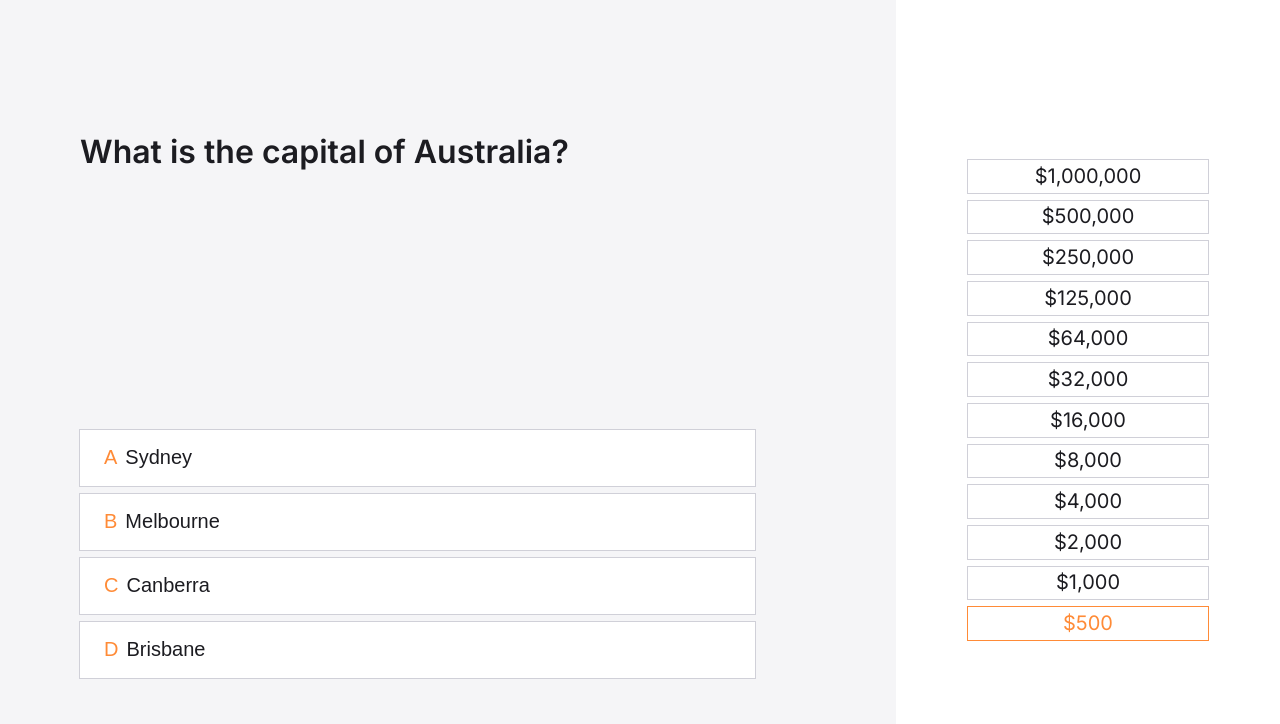
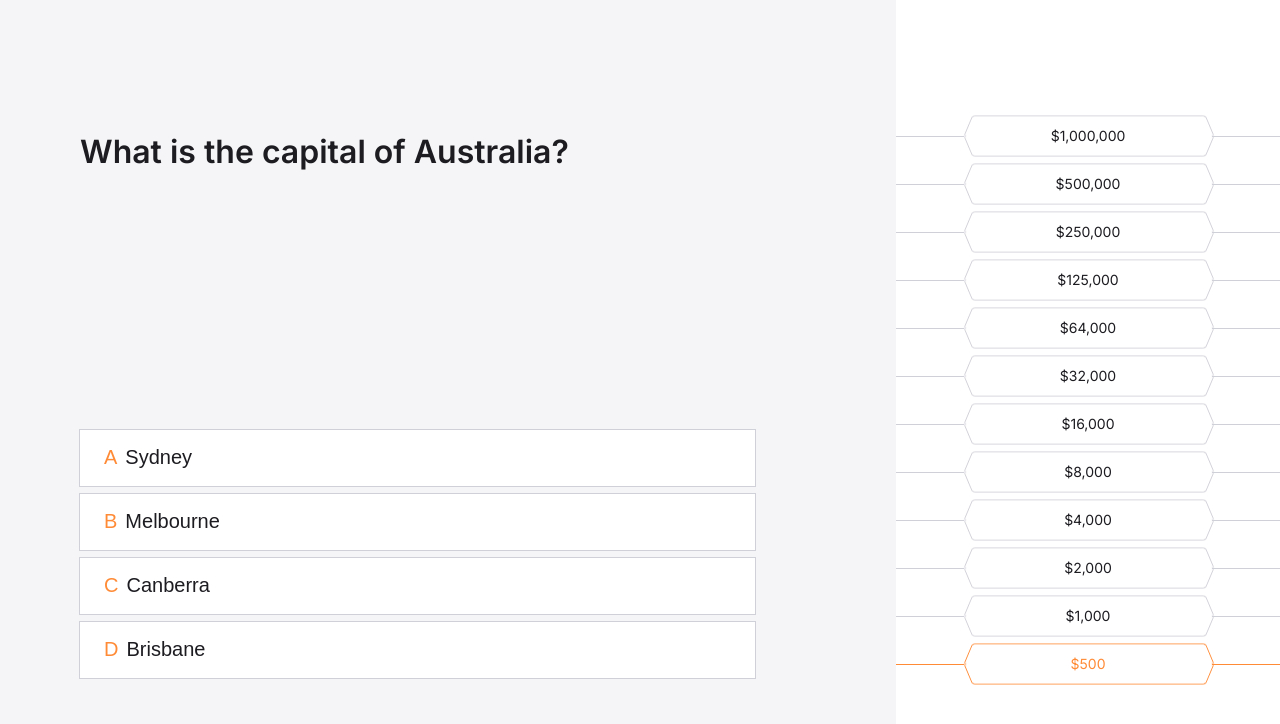
Before and after one commit to IrynaK-a/millionaire, a Next.js app: page /game in a window 1280 px wide. Shown: the top 724 px of the page. Built offline with nearby package versions, Linux system fonts and the light colour scheme.

Commit message:
create MenuShapeContainer component

```diff
--- /dev/null
+++ b/src/components/MenuShapeContainer/MenuShapeContainer.module.scss
@@ -0,0 +1,94 @@
+@import '@/styles/variables';
+@import '@/styles/mixins';
+
+
+.container {
+  display: grid;
+  grid-template-columns: minmax(1px, 1fr) auto minmax(1px, 1fr);
+  justify-content: center;
+  width: 100%;
+  align-items: center;
+  gap: 4px;
+}
+
+.line{
+  display: block;
+  width: 100%;
+  height: 1px;
+  background-color: $Black-40;
+}
+
+.activeLine {
+  background-color: $Orange-100;
+}
+
+.passiveLine {
+  background-color: $Black-40;
+}
+
+
+.shape {
+  position: relative;
+  display: flex;
+  justify-content: center;
+  align-items: center;
+  background: transparent;
+  width: 240px;
+  height: 32px;
+
+  @include small-laptop {
+    width: 240px;
+    height: 40px;
+  }
+}
+
+.active {
+  color: $Orange-100;
+}
+
+.passive {
+  color: $Black-40;
+}
+
+.shape:before,
+.shape:after {
+  position: absolute;
+  content: '';
+  width: 100%;
+  height: 50%;
+  left: 0px;
+  z-index: -1;
+}
+
+.shape:before{
+  top: -1px;
+  transform: perspective(15px) rotateX(3deg);
+}
+.shape:after{
+  top: 50%;
+  transform: perspective(15px) rotateX(-3deg);
+}
+
+.shape.border:before,
+.shape.border:after {
+  border: 1px solid $Black-40;
+  border-radius: 3px;
+}
+
+.shape.active.border:before,
+.shape.active.border:after {
+  border-color: $Orange-100;
+}
+
+.shape.passive.border:before,
+.shape.passive.border:after {
+  border-color: $Black-40;
+}
+
+.shape.border:before {
+  border-bottom: none;
+}
+
+.shape.border:after {
+  border-top: none;
+}
--- /dev/null
+++ b/src/components/MenuShapeContainer/MenuShapeContainer.tsx
@@ -0,0 +1,44 @@
+'use client';
+
+import clsx from 'clsx';
+
+import styles from './MenuShapeContainer.module.scss';
+
+type Props = {
+  prize: number;
+  isActive: boolean;
+  isPassive: boolean;
+};
+
+export const MenuShapeContainer: React.FC<Props> = ({
+  prize,
+  isActive,
+  isPassive,
+}) => {
+  return (
+    <div className={styles.container}>
+      <span
+        className={clsx(styles.line, {
+          [styles.activeLine]: isActive,
+          [styles.passiveLine]: isPassive,
+        })}
+      ></span>
+
+      <div
+        className={clsx(styles.shape, styles.border, {
+          [styles.active]: isActive,
+          [styles.passive]: isPassive,
+        })}
+      >
+        <p>${prize.toLocaleString()}</p>
+      </div>
+
+      <span
+        className={clsx(styles.line, {
+          [styles.activeLine]: isActive,
+          [styles.passiveLine]: isPassive,
+        })}
+      ></span>
+    </div>
+  );
+};
--- /dev/null
+++ b/src/components/MenuShapeContainer/index.tsx
@@ -0,0 +1 @@
+export * from './MenuShapeContainer';
--- a/src/components/SideMenu/SideMenu.module.scss
+++ b/src/components/SideMenu/SideMenu.module.scss
@@ -9,7 +9,6 @@
   z-index: 1;
 
   display: none;
-  justify-content: center;
   width: 100vw;
   height: 100vh;
   padding-block: 64px 32px;
@@ -33,6 +32,10 @@
     height: 100vh;
     background-color: $White-100;
     transform: translateX(0%);
+  }
+
+  @include large-screen {
+    padding-block: 54px 22px;
   }
 }
 
@@ -71,6 +74,7 @@
   justify-content: center;
   align-items: center;
   gap: 8px;
+  width: 100%;
 
   @include large-screen {
     gap: 16px;
@@ -78,28 +82,5 @@
 }
 
 .item {
-  display: flex;
-  justify-content: center;
-  align-items: center;
-  width: 240px;
-  height: 32px;
-  background-color: $White-100;
-  font-size: 14px;
-  line-height: 116%;
-  outline: 1px solid $Black-40;
-
-  @include small-laptop {
-    height: 40px;
-    font-size: 20px;
-  }
+  width: 100%;
 }
-
-.active {
-  color: $Orange-100;
-  outline-color: $Orange-100;
-}
-
-.passive {
-  color: $Black-40;
-  outline-color: $Black-40;
-}
--- a/src/components/SideMenu/SideMenu.tsx
+++ b/src/components/SideMenu/SideMenu.tsx
@@ -1,8 +1,8 @@
 import Link from 'next/link';
-import clsx from 'clsx';
 
 import { IGameQuestion } from '@/shared/interfaces';
 import { useGameState } from '@/libs/hooks';
+import { MenuShapeContainer } from '@/components';
 import gameData from '@/public/api/game.json';
 
 import styles from './SideMenu.module.scss';
@@ -32,14 +32,14 @@ export const SideMenu = () => {
 
           return (
             <li
-              className={clsx(
-                styles.item,
-                { [styles.active]: isActive },
-                { [styles.passive]: isPassive },
-              )}
+              className={styles.item}
               key={id}
             >
-              ${prize.toLocaleString()}
+              <MenuShapeContainer
+                prize={prize}
+                isActive={isActive}
+                isPassive={isPassive}
+              />
             </li>
           );
         })}
--- a/src/components/index.ts
+++ b/src/components/index.ts
@@ -3,4 +3,4 @@ export { Greeting } from './Greeting';
 export { Game } from './Game';
 export { SideMenu } from './SideMenu';
 export { GameField } from './GameField';
-export { ShapeContainer } from './ShapeContainer';
+export { MenuShapeContainer } from './MenuShapeContainer';
```
